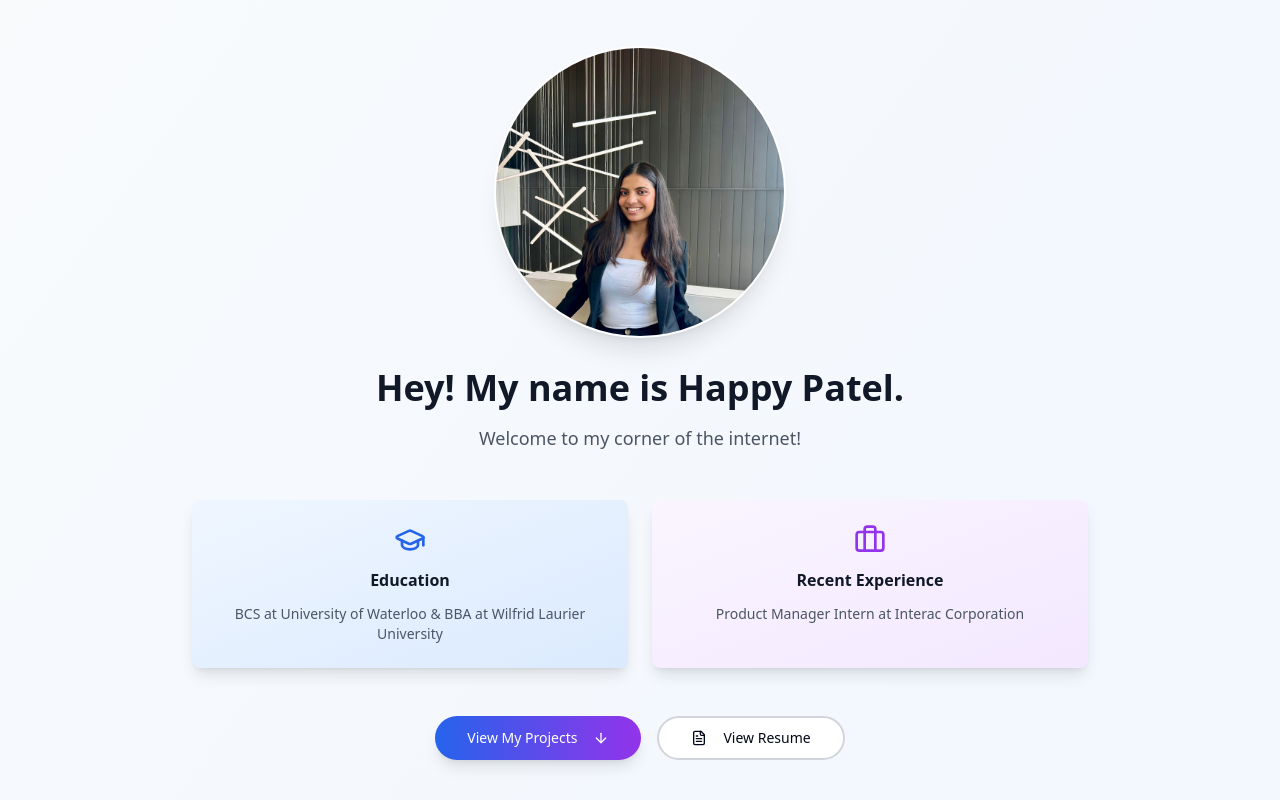
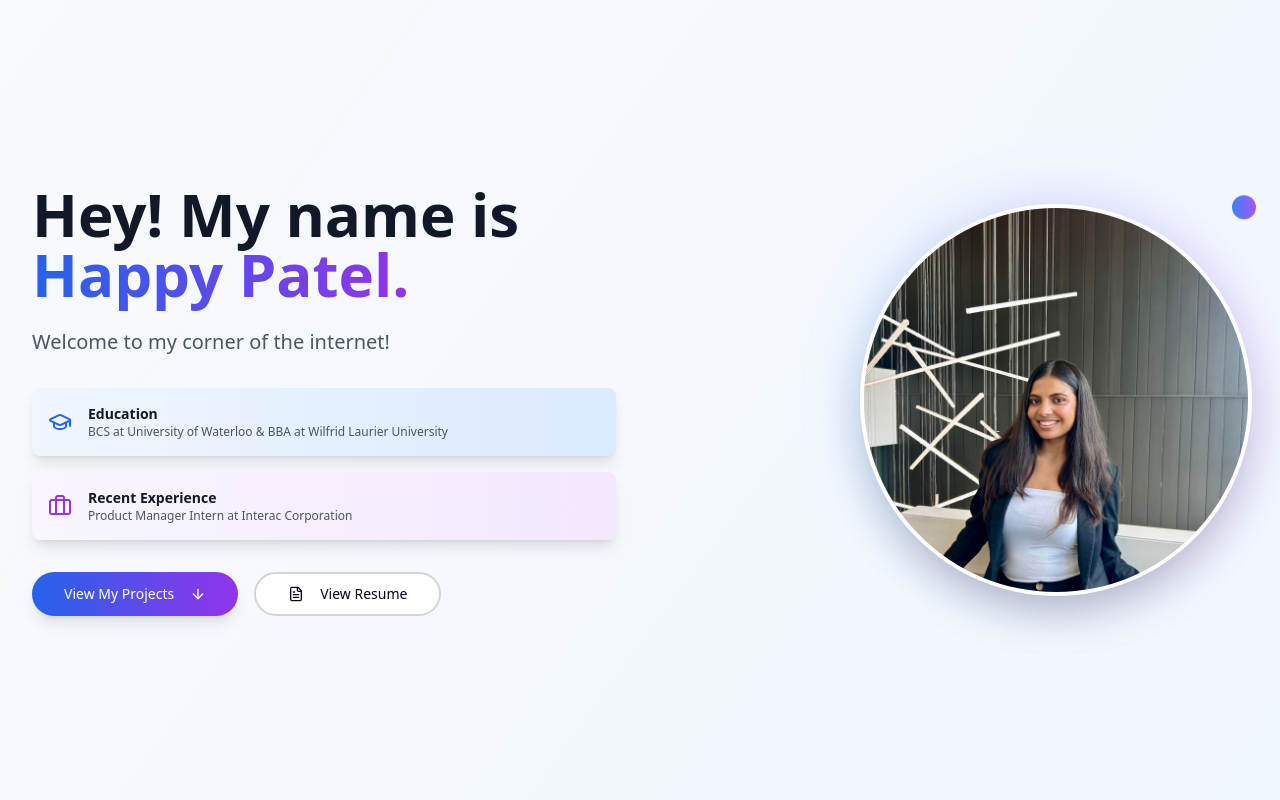
Before and after one commit to happy1203/my-student-portfolio, a React (Vite) app: page / in a window 1280 px wide. Shown: the top 800 px of the page. Built offline with nearby package versions, Linux system fonts and the light colour scheme.

Commit message:
Refactor: Improve Hero section design
Improved the design of the Hero section to be more engaging and cleaner, and increased the profile photo size.

```diff
--- a/src/components/Hero.tsx
+++ b/src/components/Hero.tsx
@@ -10,53 +10,52 @@ const Hero = () => {
 
   return (
     <section className="min-h-screen flex items-center justify-center px-6 lg:px-8 py-12">
-      <div className="max-w-4xl mx-auto text-center space-y-12">
-        {/* Profile Section */}
-        <div className="space-y-8 animate-fade-in">
-          <div className="relative mx-auto w-64 h-64 lg:w-72 lg:h-72">
-            <img
-              src="/lovable-uploads/e4b2fa6a-595d-4d81-82da-71020fdadd32.png"
-              alt="Happy Patel Profile"
-              className="w-full h-full object-cover rounded-full shadow-xl ring-2 ring-white"
-            />
-          </div>
-
-          <div className="space-y-4">
-            <h1 className="text-3xl lg:text-4xl font-bold text-gray-900 leading-tight">
-              Hey! My name is Happy Patel.
+      <div className="max-w-7xl mx-auto">
+        <div className="grid lg:grid-cols-2 gap-12 items-center">
+          {/* Left side - Text content */}
+          <div className="space-y-8 lg:order-1">
+            <div className="space-y-6 animate-fade-in">
+              <h1 className="text-4xl lg:text-6xl font-bold text-gray-900 leading-tight">
+                Hey! My name is{" "}
+                <span className="bg-gradient-to-r from-blue-600 to-purple-600 bg-clip-text text-transparent">
+                  Happy Patel.
+                </span>
               </h1>
 
-            <p className="text-lg text-gray-600 max-w-xl mx-auto">
+              <p className="text-xl text-gray-600 max-w-lg">
                 Welcome to my corner of the internet!
               </p>
             </div>
-        </div>
 
             {/* Cards Section */}
-        <div className="grid md:grid-cols-2 gap-6 animate-fade-in" style={{ animationDelay: '0.2s' }}>
-          <Card className="border-0 shadow-lg bg-gradient-to-br from-blue-50 to-blue-100">
-            <CardContent className="p-6 text-center space-y-3">
-              <GraduationCap className="h-8 w-8 text-blue-600 mx-auto" />
-              <h3 className="font-semibold text-gray-900">Education</h3>
-              <p className="text-sm text-gray-600">
+            <div className="grid gap-4 animate-fade-in" style={{ animationDelay: '0.2s' }}>
+              <Card className="border-0 shadow-lg bg-gradient-to-r from-blue-50 to-blue-100">
+                <CardContent className="p-4 flex items-center space-x-4">
+                  <GraduationCap className="h-6 w-6 text-blue-600 flex-shrink-0" />
+                  <div>
+                    <h3 className="font-semibold text-gray-900 text-sm">Education</h3>
+                    <p className="text-xs text-gray-600">
                       BCS at University of Waterloo & BBA at Wilfrid Laurier University
                     </p>
+                  </div>
                 </CardContent>
               </Card>
 
-          <Card className="border-0 shadow-lg bg-gradient-to-br from-purple-50 to-purple-100">
-            <CardContent className="p-6 text-center space-y-3">
-              <Briefcase className="h-8 w-8 text-purple-600 mx-auto" />
-              <h3 className="font-semibold text-gray-900">Recent Experience</h3>
-              <p className="text-sm text-gray-600">
+              <Card className="border-0 shadow-lg bg-gradient-to-r from-purple-50 to-purple-100">
+                <CardContent className="p-4 flex items-center space-x-4">
+                  <Briefcase className="h-6 w-6 text-purple-600 flex-shrink-0" />
+                  <div>
+                    <h3 className="font-semibold text-gray-900 text-sm">Recent Experience</h3>
+                    <p className="text-xs text-gray-600">
                       Product Manager Intern at Interac Corporation
                     </p>
+                  </div>
                 </CardContent>
               </Card>
             </div>
 
             {/* CTA Buttons */}
-        <div className="flex flex-col sm:flex-row gap-4 justify-center items-center animate-fade-in" style={{ animationDelay: '0.4s' }}>
+            <div className="flex flex-col sm:flex-row gap-4 animate-fade-in" style={{ animationDelay: '0.4s' }}>
               <Button
                 onClick={scrollToProjects}
                 size="lg"
@@ -79,6 +78,28 @@ const Hero = () => {
               </Button>
             </div>
           </div>
+
+          {/* Right side - Large profile image */}
+          <div className="lg:order-2 flex justify-center lg:justify-end">
+            <div className="relative">
+              {/* Background decoration */}
+              <div className="absolute -inset-4 bg-gradient-to-r from-blue-400 to-purple-400 rounded-full blur-xl opacity-20 animate-pulse"></div>
+
+              {/* Main profile image */}
+              <div className="relative w-80 h-80 lg:w-96 lg:h-96">
+                <img
+                  src="/lovable-uploads/e4b2fa6a-595d-4d81-82da-71020fdadd32.png"
+                  alt="Happy Patel Profile"
+                  className="w-full h-full object-cover rounded-full shadow-2xl ring-4 ring-white transform hover:scale-105 transition-transform duration-300"
+                />
+
+                {/* Floating accent */}
+                <div className="absolute -top-2 -right-2 w-6 h-6 bg-gradient-to-r from-blue-500 to-purple-500 rounded-full animate-bounce"></div>
+              </div>
+            </div>
+          </div>
+        </div>
+      </div>
     </section>
   );
 };
```
Lines whose indentation alone changed are shown as unchanged.
